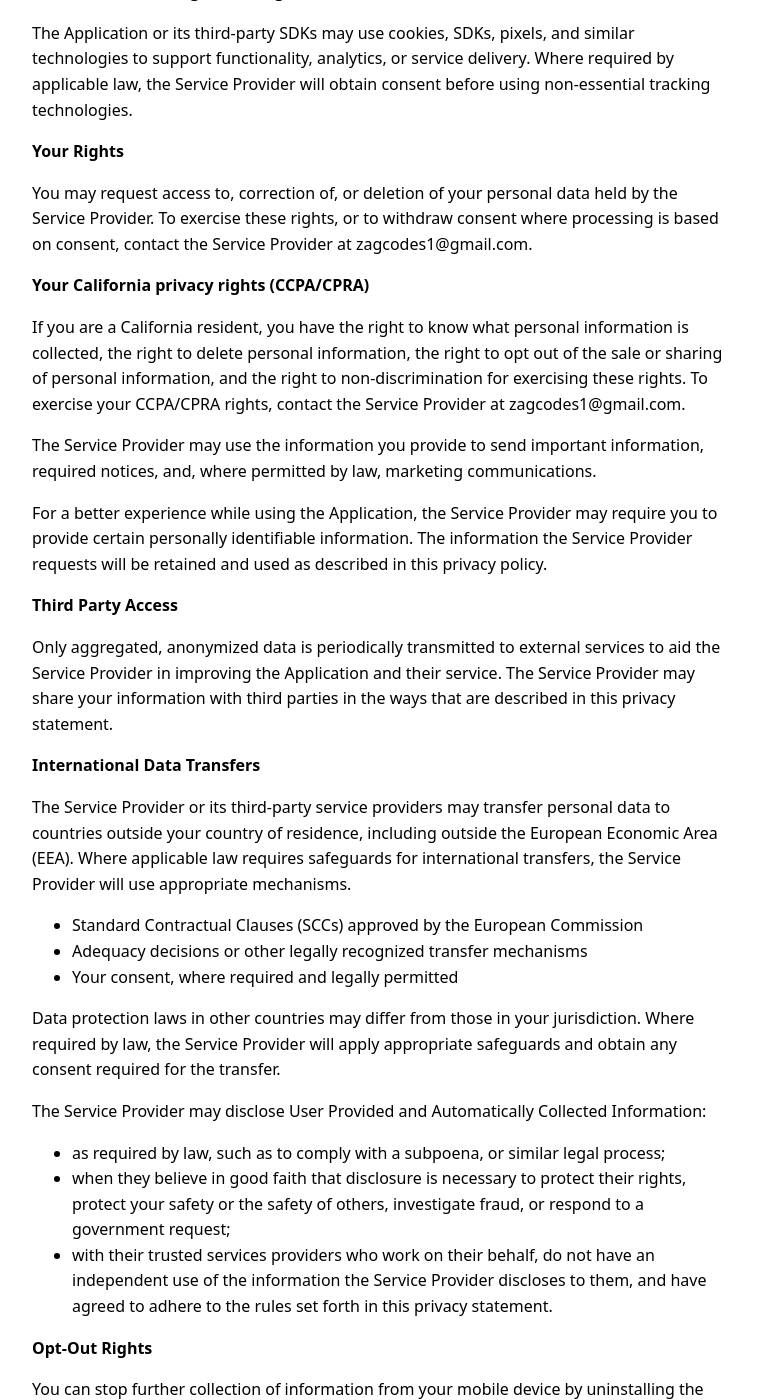
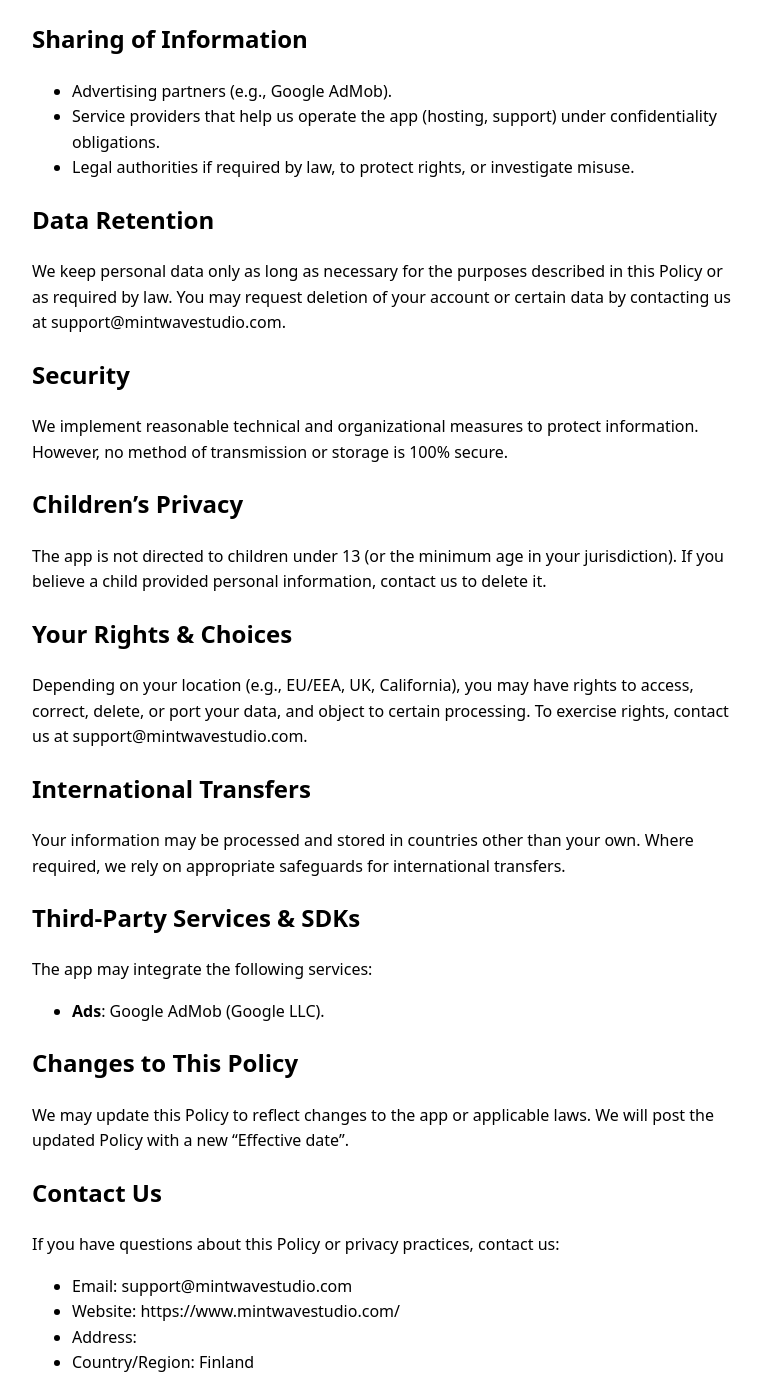
Before and after one commit to zgauhar/privacy-policy, a Jekyll site: the page built from privacy-policy.md, in a window 1280 px wide and 1400 px high, scrolled down 448 px. Shown: the whole window, without its empty margins (258-1020 px from the left). Built offline with Jekyll 4.4.1, drawn with Linux system fonts in a browser that asks for light colours; our own code applies the rules of GitHub Pages for plain Markdown files; some of the changed text lies outside the part shown.

Commit message:
Update privacy-policy.md

```diff
--- a/privacy-policy.md
+++ b/privacy-policy.md
@@ -1,99 +1,62 @@
-**Privacy Policy**
+# Privacy Policy for Steady Hand
 
-This privacy policy applies to the Steady Hand Challenge app for mobile devices, together with any related services operated by zagcodes (collectively, the "Application"). zagcodes is hereby referred to as the "Service Provider".
+Steady Hand (package name: `com.mintwave.steadyhand`) is provided by MintWave Studio (MintWave Studio). This Privacy Policy explains how we collect, use, and protect information when you use the app. By using Steady Hand, you agree to this Policy.
 
-**Information Collection and Use**
+## Information We Collect
 
-The Application collects information when you download and use it. This information may include information such as
+- Device information (model, OS version, language, country).
 
-*   Your device's Internet Protocol address
-*   The pages of the Application that you visit, the time and date of your visit, the time spent on those pages
-*   The time spent on the Application
-*   your mobile operating system you use
+## How We Use Information
 
-**Cookies and tracking technologies**
+- Provide and improve app functionality.
+- Personalize content and features.
+- Serve ads and measure their performance.
 
-The Application or its third-party SDKs may use cookies, SDKs, pixels, and similar technologies to support functionality, analytics, or service delivery. Where required by applicable law, the Service Provider will obtain consent before using non-essential tracking technologies.
+## Sharing of Information
 
-**Your Rights**
+- Advertising partners (e.g., Google AdMob).
+- Service providers that help us operate the app (hosting, support) under confidentiality obligations.
+- Legal authorities if required by law, to protect rights, or investigate misuse.
 
-You may request access to, correction of, or deletion of your personal data held by the Service Provider. To exercise these rights, or to withdraw consent where processing is based on consent, contact the Service Provider at zagcodes1@gmail.com.
+## Data Retention
 
-**Your California privacy rights (CCPA/CPRA)**
+We keep personal data only as long as necessary for the purposes described in this Policy or as required by law. You may request deletion of your account or certain data by contacting us at support@mintwavestudio.com.
 
-If you are a California resident, you have the right to know what personal information is collected, the right to delete personal information, the right to opt out of the sale or sharing of personal information, and the right to non-discrimination for exercising these rights. To exercise your CCPA/CPRA rights, contact the Service Provider at zagcodes1@gmail.com.
+## Security
 
-The Service Provider may use the information you provide to send important information, required notices, and, where permitted by law, marketing communications.
+We implement reasonable technical and organizational measures to protect information. However, no method of transmission or storage is 100% secure.
 
-For a better experience while using the Application, the Service Provider may require you to provide certain personally identifiable information. The information the Service Provider requests will be retained and used as described in this privacy policy.
+## Children’s Privacy
 
-**Third Party Access**
+The app is not directed to children under 13 (or the minimum age in your jurisdiction). If you believe a child provided personal information, contact us to delete it.
 
-Only aggregated, anonymized data is periodically transmitted to external services to aid the Service Provider in improving the Application and their service. The Service Provider may share your information with third parties in the ways that are described in this privacy statement.
+## Your Rights & Choices
 
-**International Data Transfers**
+Depending on your location (e.g., EU/EEA, UK, California), you may have rights to access, correct, delete, or port your data, and object to certain processing. To exercise rights, contact us at support@mintwavestudio.com.
 
-The Service Provider or its third-party service providers may transfer personal data to countries outside your country of residence, including outside the European Economic Area (EEA). Where applicable law requires safeguards for international transfers, the Service Provider will use appropriate mechanisms.
+## International Transfers
 
-*   Standard Contractual Clauses (SCCs) approved by the European Commission
-*   Adequacy decisions or other legally recognized transfer mechanisms
-*   Your consent, where required and legally permitted
+Your information may be processed and stored in countries other than your own. Where required, we rely on appropriate safeguards for international transfers.
 
-Data protection laws in other countries may differ from those in your jurisdiction. Where required by law, the Service Provider will apply appropriate safeguards and obtain any consent required for the transfer.
+## Third-Party Services & SDKs
 
-The Service Provider may disclose User Provided and Automatically Collected Information:
+The app may integrate the following services:
 
-*   as required by law, such as to comply with a subpoena, or similar legal process;
-*   when they believe in good faith that disclosure is necessary to protect their rights, protect your safety or the safety of others, investigate fraud, or respond to a government request;
-*   with their trusted services providers who work on their behalf, do not have an independent use of the information the Service Provider discloses to them, and have agreed to adhere to the rules set forth in this privacy statement.
+- **Ads**: Google AdMob (Google LLC).
 
-**Opt-Out Rights**
+## Changes to This Policy
 
-You can stop further collection of information from your mobile device by uninstalling the Application. Uninstalling will stop the Application from collecting data from your device, but it does not automatically delete information that has already been transmitted to the Service Provider or to third parties.
+We may update this Policy to reflect changes to the app or applicable laws. We will post the updated Policy with a new “Effective date”.
 
-To request deletion of your personal data, to withdraw consent, or to exercise any of your rights, contact the Service Provider at zagcodes1@gmail.com.
+## Contact Us
 
-**Data Retention Policy**
+If you have questions about this Policy or privacy practices, contact us:
 
-The Service Provider retains personal data based on its necessity for the stated purposes:
+- Email: support@mintwavestudio.com
+- Website: https://www.mintwavestudio.com/
+- Address:
+- Country/Region: Finland
 
-*   User Provided Data: Retained for the duration of your use of the Application plus 12 months thereafter, unless longer retention is required by law
-*   Automatically Collected Data: Retained for up to 24 months from collection, unless longer retention is required for legal compliance
-*   Aggregated and Anonymized Data: Retained indefinitely as it no longer identifies you
-*   Data required for legal compliance: Retained as long as required by applicable law
+## Effective Date
 
-You may request deletion of your personal data, subject to any legal obligation to retain it. If you want the Service Provider to delete User Provided Data submitted through the Application, please contact them at zagcodes1@gmail.com. Please note that some User Provided Data may be required for the Application to function properly.
-
-**Children**
-
-The Application is not intended for children under 16 years of age, or such higher age as required by applicable law. The Service Provider does not knowingly solicit data from children or market the Application to them.
-
-The Service Provider does not knowingly collect personally identifiable information from children. The Service Provider encourages all children to never submit any personally identifiable information through the Application and/or Services. The Service Provider encourages parents and legal guardians to monitor their children's Internet usage and to help enforce this Policy by instructing their children never to provide personally identifiable information through the Application and/or Services without their permission. If you have reason to believe that a child has provided personally identifiable information to the Service Provider through the Application and/or Services, please contact the Service Provider <span>(zagcodes1@gmail.com)</span> so that they will be able to take the necessary actions. If you are under 16 years of age, your parent or guardian must provide consent on your behalf where permitted by law.
-
-**Security**
-
-The Service Provider is concerned about safeguarding the confidentiality of your information. The Service Provider provides physical, electronic, and procedural safeguards to protect information the Service Provider processes and maintains.
-
-**Data Breach Notification**
-
-If a data breach occurs that affects your personal data, the Service Provider will notify you in accordance with applicable legal requirements, including, where required, providing information about the nature of the breach and the steps being taken to address it.
-
-**Changes**
-
-The Service Provider may update this Privacy Policy from time to time. The Service Provider will notify you of material changes by posting the updated Privacy Policy with an effective date. Where required by law, the Service Provider will seek your consent to material changes before they take effect.
-
-Previous versions of this Privacy Policy will be maintained and made available upon request by contacting the Service Provider at zagcodes1@gmail.com.
-
-This privacy policy is effective as of 2026-05-31
-
-**Your Consent**
-
-Where processing is based on consent, you provide that consent by affirmatively opting in to the relevant feature or action. You may withdraw consent at any time without affecting processing carried out before withdrawal. Processing based on other lawful bases is carried out as described above.
-
-**Contact Us**
-
-If you have any questions regarding privacy while using the Application, or have questions about the practices, please contact the Service Provider via email at zagcodes1@gmail.com.
-
-* * *
-
-This privacy policy page was generated by [App Privacy Policy Generator](https://app-privacy-policy-generator.nisrulz.com/)
+2026-06-23
```
